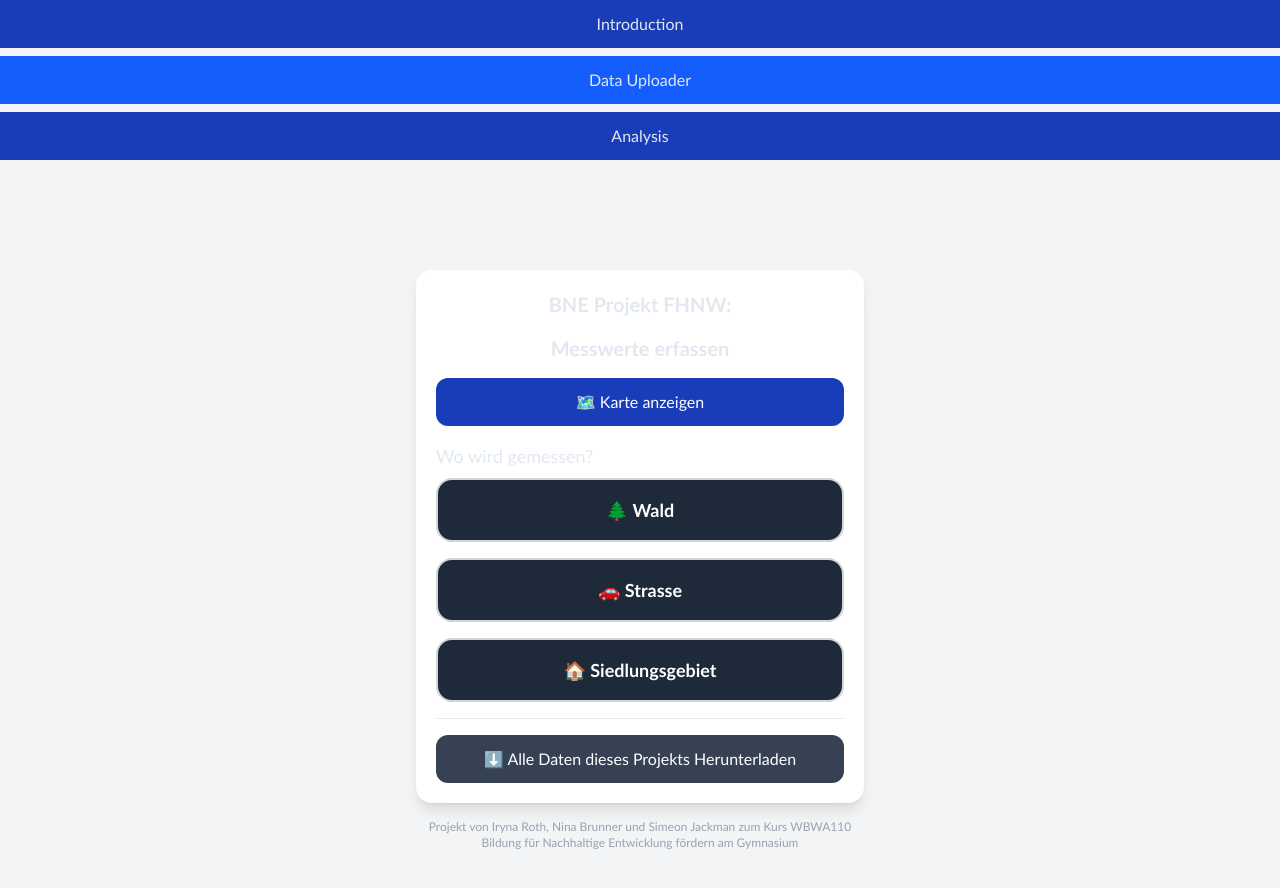
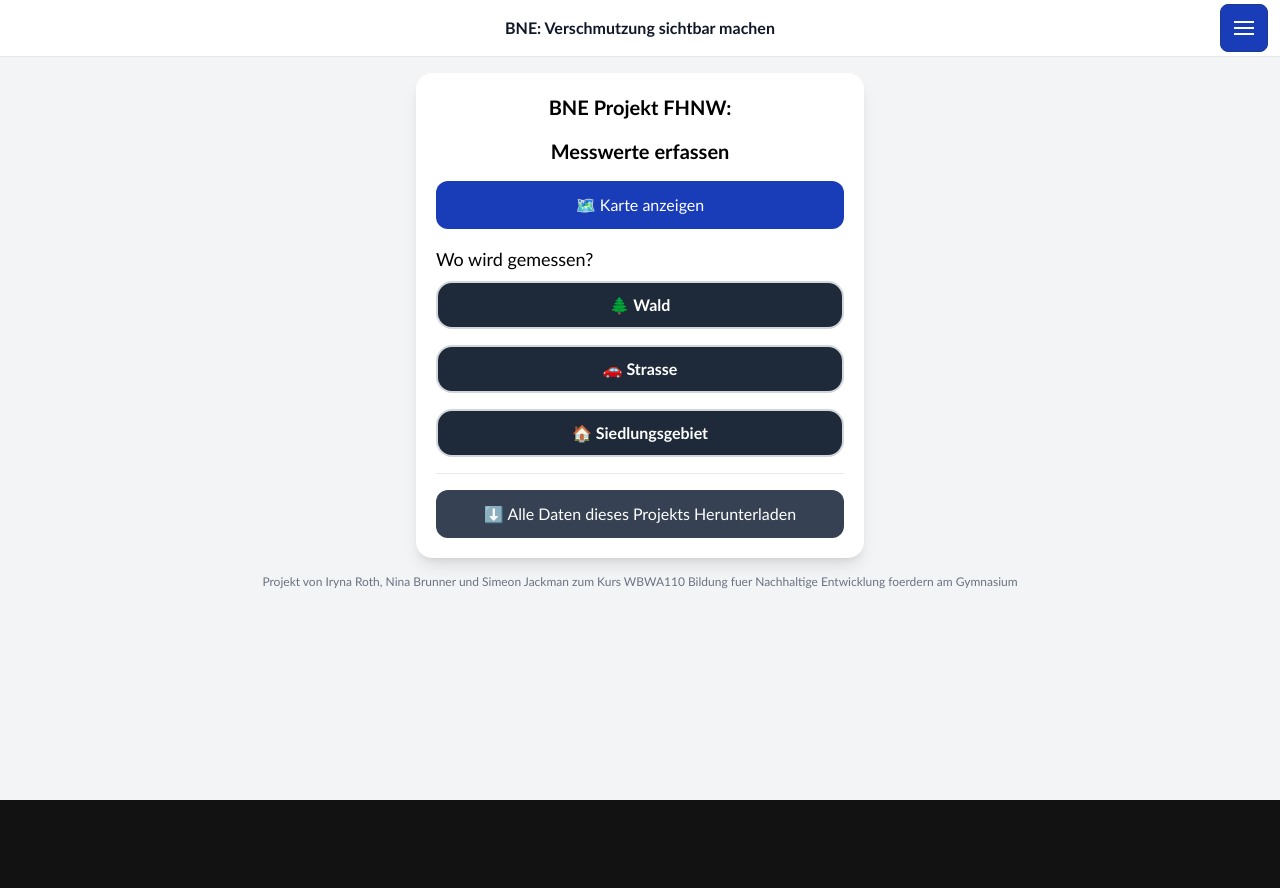
Before and after one commit to simeonjackman/pollution, a Vue app: page /data-uploader in a window 1280 px wide. Shown: the top 888 px of the page. After the commit the page ends 800 px from the top, so only its background shows below. Built offline with nearby package versions, Linux system fonts and the light colour scheme.

Commit message:
CHANGE: design

```diff
--- a/src/App.vue
+++ b/src/App.vue
@@ -1,31 +1,91 @@
+<script setup>
+import { ref } from "vue";
+
+const menuOpen = ref(false);
+
+function closeMenu() {
+  menuOpen.value = false;
+}
+</script>
+
 <template>
   <div class="min-h-screen bg-gray-100">
-    <nav class="grid grid-cols-1 gap-2">
+    <header
+      class="sticky top-0 z-40 border-b border-gray-200 bg-white/95 backdrop-blur"
+    >
+      <div class="relative flex h-14 items-center justify-center px-4">
+        <h1
+          class="text-center text-sm font-semibold text-gray-900 sm:text-base"
+        >
+          BNE: Verschmutzung sichtbar machen
+        </h1>
+
+        <button
+          type="button"
+          class="absolute right-3 top-1/2 inline-flex h-12 w-12 -translate-y-1/2 items-center justify-center rounded-lg border border-blue-900 bg-blue-800 text-white"
+          aria-label="Open menu"
+          @click="menuOpen = !menuOpen"
+        >
+          <span class="space-y-1">
+            <span class="block h-0.5 w-5 bg-white"></span>
+            <span class="block h-0.5 w-5 bg-white"></span>
+            <span class="block h-0.5 w-5 bg-white"></span>
+          </span>
+        </button>
+      </div>
+    </header>
+
+    <nav
+      v-if="menuOpen"
+      class="fixed right-3 top-16 z-50 w-56 rounded-xl border border-gray-200 bg-white p-2 shadow-lg"
+    >
+      <div class="grid grid-cols-1 gap-2">
         <RouterLink
           to="/introduction"
-        class="bg-blue-800 p-3 text-center text-base text-white transition active:scale-[0.99]"
+          class="flex h-12 items-center justify-center rounded-lg bg-blue-800 px-3 text-center text-sm text-white"
           active-class="!bg-blue-600"
+          @click="closeMenu"
         >
           Introduction
         </RouterLink>
         <RouterLink
           to="/data-uploader"
-        class="bg-blue-800 p-3 text-center text-base text-white transition active:scale-[0.99]"
+          class="flex h-12 items-center justify-center rounded-lg bg-blue-800 px-3 text-center text-sm text-white"
           active-class="!bg-blue-600"
+          @click="closeMenu"
         >
           Data Uploader
         </RouterLink>
         <RouterLink
           to="/data-analysis"
-        class="bg-blue-800 p-3 text-center text-base text-white transition active:scale-[0.99]"
+          class="flex h-12 items-center justify-center rounded-lg bg-blue-800 px-3 text-center text-sm text-white"
           active-class="!bg-blue-600"
+          @click="closeMenu"
         >
           Analysis
         </RouterLink>
+      </div>
     </nav>
 
-    <main>
+    <main class="px-4 pb-4 pt-4">
+      <div
+        class="mx-auto w-full max-w-md rounded-2xl bg-white p-5 text-black shadow-lg"
+      >
         <RouterView />
+      </div>
     </main>
+
+    <footer class="px-4 pb-4 text-center text-xs text-gray-500">
+      Projekt von Iryna Roth, Nina Brunner und Simeon Jackman zum Kurs WBWA110
+      Bildung fuer Nachhaltige Entwicklung foerdern am Gymnasium
+    </footer>
+
+    <button
+      v-if="menuOpen"
+      type="button"
+      class="fixed inset-0 z-40 cursor-default bg-transparent"
+      aria-label="Close menu"
+      @click="closeMenu"
+    ></button>
   </div>
 </template>
--- a/src/views/DataUploaderView.vue
+++ b/src/views/DataUploaderView.vue
@@ -1,14 +1,11 @@
 <template>
-  <div
-    class="min-h-screen bg-gray-100 flex flex-col items-center justify-center p-4"
-  >
-    <div class="w-full max-w-md bg-white rounded-2xl shadow-lg p-5 space-y-4">
+  <div class="space-y-4 text-black">
     <h2 class="text-xl font-semibold text-center">BNE Projekt FHNW:</h2>
     <h3 class="text-xl font-semibold text-center">Messwerte erfassen</h3>
 
     <button
       @click="showMap = !showMap"
-        class="w-full bg-blue-800 text-white rounded-xl p-3 text-base"
+      class="h-12 w-full rounded-xl bg-blue-800 text-base text-white"
     >
       {{ showMap ? "🗺️ Karte ausblenden" : "🗺️ Karte anzeigen" }}
     </button>
@@ -29,7 +26,7 @@
           type="button"
           @click="senseBoxId = '10'"
           :class="[
-              'p-4 rounded-2xl border-2 text-lg font-semibold',
+            'h-12 rounded-2xl border-2 px-4 text-base font-semibold',
             senseBoxId === '10'
               ? 'bg-blue-600 text-white border-blue-600'
               : 'bg-gray-800 text-white border-gray-300',
@@ -41,7 +38,7 @@
           type="button"
           @click="senseBoxId = '25'"
           :class="[
-              'p-4 rounded-2xl border-2 text-lg font-semibold',
+            'h-12 rounded-2xl border-2 px-4 text-base font-semibold',
             senseBoxId === '25'
               ? 'bg-blue-600 text-white border-blue-600'
               : 'bg-gray-800 text-white border-gray-300',
@@ -53,7 +50,7 @@
           type="button"
           @click="senseBoxId = '92'"
           :class="[
-              'p-4 rounded-2xl border-2 text-lg font-semibold',
+            'h-12 rounded-2xl border-2 px-4 text-base font-semibold',
             senseBoxId === '92'
               ? 'bg-blue-600 text-white border-blue-600'
               : 'bg-gray-800 text-white border-gray-300',
@@ -66,10 +63,7 @@
 
     <div v-if="senseBoxId">
       <label class="block text-lg font-medium mb-2">Was wird gemessen?</label>
-        <select
-          v-model="sensorId"
-          class="w-full border rounded-xl p-3 text-base"
-        >
+      <select v-model="sensorId" class="w-full border rounded-xl p-3 text-base">
         <option disabled value="">Wähle...</option>
         <option value="3466446">Temperatur</option>
         <option value="2356444">CO2</option>
@@ -91,7 +85,7 @@
     <button
       v-if="senseBoxId && sensorId && value !== null"
       @click="submit"
-        class="w-full bg-green-600 text-white rounded-xl p-3 text-base"
+      class="h-12 w-full rounded-xl bg-green-600 text-base text-white"
     >
       Messung einreichen
     </button>
@@ -110,16 +104,10 @@
 
     <button
       @click="downloadData"
-        class="w-full bg-gray-700 text-white rounded-xl p-3 text-base"
+      class="h-12 w-full rounded-xl bg-gray-700 text-base text-white"
     >
       ⬇️ Alle Daten dieses Projekts Herunterladen
     </button>
-    </div>
-
-    <footer class="w-full max-w-md mt-4 text-center text-xs text-gray-400 px-2">
-      Projekt von Iryna Roth, Nina Brunner und Simeon Jackman zum Kurs WBWA110
-      Bildung für Nachhaltige Entwicklung fördern am Gymnasium
-    </footer>
   </div>
 </template>
 
```
Lines whose indentation alone changed are shown as unchanged.
